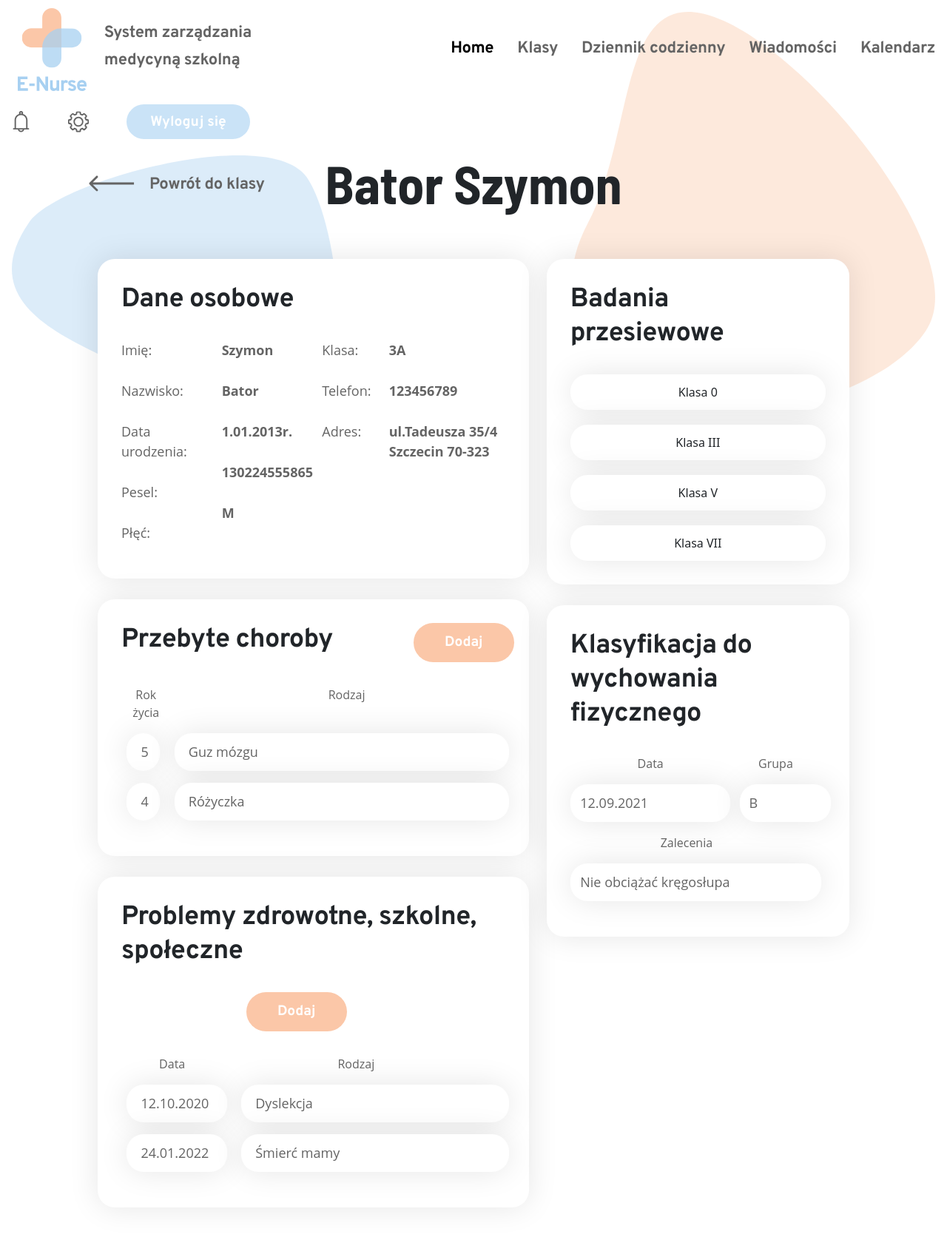
After one commit to kamilawk19/E-Nurse, a PHP site: page /front/student.html in a window 1280 px wide. The commit adds this page. Shown: the whole page at 74% size. Run offline with PHP 8.4, Linux system fonts and the light colour scheme; some libraries are stand-ins or nearby versions.

Commit message:
Nowy html (student, students_list), update css

```diff
--- /dev/null
+++ b/front/student.html
@@ -0,0 +1,170 @@
+<html lang="pl">
+<head>
+    <meta charset="utf-8" />
+    <meta http-equiv="X-UA-Compatible" content="IE=edge,chrome=1" />
+    <title>E-Nurse</title>
+
+    <link href="https://cdn.jsdelivr.net/npm/bootstrap@5.1.3/dist/css/bootstrap.min.css" rel="stylesheet" integrity="sha384-1BmE4kWBq78iYhFldvKuhfTAU6auU8tT94WrHftjDbrCEXSU1oBoqyl2QvZ6jIW3" crossorigin="anonymous">
+    <link rel="stylesheet" href="style.css">
+
+</head>
+
+
+<body>
+    <nav class="navbar">
+
+        <div class="navbar-brand navbar__heading">
+            <img src="images/logo.svg" alt="E-Nurse logo" />
+            <div class="subtitle">
+                <h3>System zarządzania</h3>
+                <h3>medycyną szkolną</h3>
+            </div>
+        </div>
+
+        <ul class="navbar__list">
+            <li class="navbar__list-item navbar__list-item-current">
+                <a href="main.html"><h3>Home</h3></a>
+            </li>
+            <li class="navbar__list-item">
+                <a href="classes.html"><h3>Klasy</h3></a>
+            </li>
+            <li class="navbar__list-item">
+                <a href="journal.html"><h3>Dziennik codzienny</h3></a>
+            </li>
+            <li class="navbar__list-item">
+                <a href="messages.html"><h3>Wiadomości</h3></a>
+            </li>
+            </li>
+            <li class="navbar__list-item">
+            <a href="calendar.html"><h3>Kalendarz</h3></a>
+            </li>
+        </ul>
+
+        <div class="navbar__buttons-container">
+            <a class="" href="notifications.html"><img class="notiffication_img img-fluid" src="images/notification.svg"></a>
+            <a class="" href="setting.html"><img class="setting_img img-fluid" src="images/setting.svg"></a>
+            <a class="btn-blue--filled" href="#">Wyloguj się</a>
+        </div>
+    </nav>
+
+    <div class="container">
+
+        <header>
+            <a class="col-md-3 offset-md-1 btn-back" href="students_list.html"><img src="images/Arrow.svg"><h3>Powrót do klasy</h3></a>
+            <div class="col-md-4">
+                <h1 class="">Bator Szymon</h1>
+            </div>
+        </header>
+
+        <div class="row col-md-10 offset-md-1">
+
+            <div class="col-md-7">
+                <div class="background__container student_blocks student_info">
+                    <h2>Dane osobowe</h2>
+                    <div class="row">
+                        <div class="col-md-3">
+                            <p>Imię:</p>
+                            <p>Nazwisko:</p>
+                            <p>Data urodzenia:</p>
+                            <p>Pesel:</p>
+                            <p>Płęć:</p>
+                        </div>
+                        <div class="col-md-2 student_info_">
+                            <p>Szymon</p>
+                            <p>Bator</p>
+                            <p>1.01.2013r.</p>
+                            <p>130224555865</p>
+                            <p>M</p>
+                        </div>
+                        <div class="col-md-2 offset-md-1">
+                            <p>Klasa:</p>
+                            <p>Telefon:</p>
+                            <p>Adres:</p>
+                        </div>
+                        <div class="col-md-4 student_info_">
+                            <p>3A</p>
+                            <p>123456789</p>
+                            <p>ul.Tadeusza 35/4 Szczecin 70-323</p>
+                        </div>
+                    </div>
+
+                </div>
+                <div class="background__container student_blocks">
+                    <div class="row student_blocks_titles">
+                        <h2 class="col-md-9">Przebyte choroby</h2>
+                        <a class="col-md-3 btn-peach--filled" href="#">Dodaj</a>
+                    </div>
+
+                    <div class="row student_titles">
+                        <p class="col-md-2">Rok życia</p>
+                        <p class="col-md-10">Rodzaj</p>
+                    </div>
+                    <div class="row student_diseases_">
+                        <p class="col-md-1 background__container">5</p>
+                        <p class="col-md-10 background__container">Guz mózgu</p>
+                    </div>
+                    <div class="row student_diseases_">
+                        <p class="col-md-1 background__container">4</p>
+                        <p class="col-md-10 background__container">Różyczka</p>
+                    </div>
+                </div>
+                <div class="background__container student_blocks">
+
+                        <h2>Problemy zdrowotne, szkolne, społeczne</h2>
+                    <div class="row student_blocks_titles">
+                        <a class="col-md-3 offset-md-4 btn-peach--filled" href="#">Dodaj</a>
+                    </div>
+                    <div class="row student_titles">
+                        <p class="col-md-3 student_pe_date">Data</p>
+                        <p class="col-md-8">Rodzaj</p>
+                    </div>
+                    <div class="row student_diseases_">
+                        <p class="col-md-3 background__container">12.10.2020</p>
+                        <p class="col-md-8 background__container">Dyslekcja</p>
+                    </div>
+                    <div class="row student_diseases_">
+                        <p class="col-md-3 background__container">24.01.2022</p>
+                        <p class="col-md-8 background__container">Śmierć mamy</p>
+                    </div>
+                </div>
+            </div>
+
+            <div class="col-md-5">
+                <div class="background__container student_blocks">
+                    <h2>Badania przesiewowe</h2>
+                    <a href="" class="background__container">Klasa 0</a>
+                    <a href="" class="background__container">Klasa III</a>
+                    <a href="" class="background__container">Klasa V</a>
+                    <a href="" class="background__container">Klasa VII</a>
+                </div>
+                <div class="background__container student_blocks">
+                    <h2>Klasyfikacja do wychowania fizycznego</h2>
+                    <div class="row student_titles">
+                        <p class="col-md-7  student_pe_date">Data</p>
+                        <p class="col-md-4">Grupa</p>
+                    </div>
+                    <div class="row student_pe">
+                        <p class="col-md-7 background__container">12.09.2021</p>
+                        <p class="col-md-4 background__container">B</p>
+                    </div>
+                    <div class="row student_titles">
+                        <p class="col-md-11">Zalecenia</p>
+                    </div>
+                    <div class="row student_pe">
+                        <p class="col-md-11 background__container">Nie obciążać kręgosłupa</p>
+                    </div>
+                </div>
+            </div>
+
+         </div>
+
+
+        <img class="img-fluid peach_vector-main" src="images/peach_vector.svg">
+        <img class="img-fluid blue_vector-main" src="images/blue_vector.svg">
+    </div>
+
+    <script src="https://cdn.jsdelivr.net/npm/@popperjs/core@2.10.2/dist/umd/popper.min.js" integrity="sha384-7+zCNj/IqJ95wo16oMtfsKbZ9ccEh31eOz1HGyDuCQ6wgnyJNSYdrPa03rtR1zdB" crossorigin="anonymous"></script>
+    <script src="https://cdn.jsdelivr.net/npm/bootstrap@5.1.3/dist/js/bootstrap.min.js" integrity="sha384-QJHtvGhmr9XOIpI6YVutG+2QOK9T+ZnN4kzFN1RtK3zEFEIsxhlmWl5/YESvpZ13" crossorigin="anonymous"></script>
+
+</body>
+</html>
--- a/front/style.css
+++ b/front/style.css
@@ -27,7 +27,7 @@ h3{
     font-style: normal;
     font-weight: bold;
     font-size: 1.375rem;
-    line-height:  1.7rem;;
+    line-height:  1.8rem;;
     letter-spacing: -0.02em;
 }
 h4{
@@ -64,6 +64,7 @@ h6{
 p{
     font-family: Open Sans;
     font-size: 1.125rem;
+    color:#646464;
 }
 ul {
     list-style-type: none;
@@ -88,15 +89,13 @@ a:hover{
 }
 
 .btn-peach--filled{
-    width: 14.625rem;
-    height: 3.75rem;
-    padding-top: 0.2rem;
+    padding: 0.65rem 2rem 0.5rem 2rem;
     border: 0;
     border-radius: 50px;
     background: #FBC7A8;
     font-family: Overpass;
     font-weight: bold;
-    font-size: 1.375rem;
+    font-size: 1.2rem;
     color: white;
 }
 .btn-peach--filled:hover{
@@ -119,13 +118,13 @@ a:hover{
 }
 
 .btn-blue--filled{
-    padding: 0.75rem 1.5rem;
+    padding: 0.65rem 2rem 0.5rem 2rem;
     border: 0;
     border-radius: 50px;
     background: #CAE3F7;
     font-family: Overpass;
     font-weight: bold;
-    font-size: 1.375rem;
+    font-size: 1.2rem;
     color: white;
 }
 .btn-blue--filled:hover{
@@ -152,6 +151,13 @@ a:hover{
     width: 3.875rem;
     height: 1.5rem;
 }
+
+.list-btn{
+    font-size: 1rem;
+    margin: 0 1rem;
+    margin-top: 0.5rem;
+}
+
 
 /* Navbar */
 .navbar{
@@ -190,11 +196,13 @@ a:hover{
     display: flex;
     gap: 3.125rem
 }
-.setting_img{
-    padding: 0.84rem 0;
+img.setting_img{
+    margin: 0.55rem 0;
+    max-height: 1.875rem;
 }
-.notiffication_img{
-    padding: 0.6rem 0;
+img.notiffication_img{
+    margin: 0.5rem 0;
+    max-height: 1.975rem;
 }
 /* Login container */
 .background__container{
@@ -202,6 +210,7 @@ a:hover{
     box-shadow: 0px 0px 40px rgba(0, 0, 0, 0.1);
     border-radius: 23px;
     background-color: white;
+    padding: 2rem;
 }
 .form{
     padding: 8vh 0;
@@ -341,7 +350,6 @@ header h3{
 .upcoming_events{
     text-align: center;
     display:block;
-    padding: 2rem;
 }
 .upcoming_event{
     display: flex;
@@ -349,6 +357,11 @@ header h3{
 }
 .date{
     display: block;
+    padding: 0;
+    padding-top: 0.5rem;
+}
+.date h2{
+    margin: 0;
 }
 .evet_title{
     text-align: left;
@@ -359,11 +372,11 @@ header h3{
     padding-left: 3rem;
 }
 .journal_main{
-    padding: 2rem;
     gap: 3vw;
 }
 .journal_main h2{
     padding-top: 0.2rem;
+    margin: 0;
 }
 .journal_main a{
     background-color: #FBC7A8;
@@ -376,7 +389,6 @@ header h3{
 }
 .recent_classes{
     display: block;
-    padding: 2.5rem;
     margin-top: 2rem;;
 }
 .recent__classes{
@@ -395,6 +407,7 @@ header h3{
     font-size: 0.9rem;
     margin-bottom: 0.4vw;
     padding: 0 0.5rem;
+    color: white;
 }
 #recent_class1{
     background-color: #6D9AC5;
@@ -420,6 +433,7 @@ header h3{
 }
 .sort_filtr h3{
     margin-top: 0.6rem;
+    color: #646464;
 }
 .level{
     display: flex;
@@ -439,6 +453,7 @@ header h3{
     font-size: 0.9rem;
     margin-bottom: 0.4vw;
     padding: 0 0.5rem;
+    color: white;
 }
 #class_0{
     background-color: #568ABB;
@@ -467,3 +482,94 @@ header h3{
 #class_8{
     background-color: #FDE6D8;
 }
+
+/* Students List */
+.class_info{
+    color:#646464;
+}
+.class_info_{
+    display: flex;
+}
+.class_info_ p{
+    font-size: 1rem;
+}
+.info{
+    font-weight: bold;
+    margin-left: 1.5rem;
+    margin-right: 4vw;
+}
+
+.titles p{
+    font-size: 0.93rem;
+}
+.title{
+    text-align: center;
+}
+.student{
+    padding: 0;
+    padding-top: 0.75rem;
+    margin-bottom: 1rem;
+}
+.student p{
+    font-size: 1rem;
+}
+.check-ups{
+    display: flex;
+    gap:1vw;
+}
+.list-buttons{
+    margin-top: 0.125rem;
+}
+
+/* Student */
+
+.student_blocks{
+    display: block;
+    margin-bottom: 1.75rem;
+}
+.student_blocks a{
+    display: block;
+    text-align: center;
+    padding: 0.75rem;
+    margin-top: 1.25rem;
+}
+.student_blocks h2{
+    margin-bottom: 2rem;
+}
+
+.student_blocks_titles{
+    margin-bottom: 2rem;
+}
+.student_blocks_titles h2{
+    margin-bottom: 0;
+}
+.student_blocks_titles a{
+    margin-top: 0;
+}
+
+.student_info h2{
+    margin-bottom: 0.25rem;
+}
+.student_info p{
+    margin-top: 1.75rem;
+}
+.student_info_{
+    font-weight: bold;
+}
+
+.student_titles p{
+    font-size: 1rem;
+    text-align: center;
+}
+.student_diseases_ p{
+    padding: 0.75rem 1.5vw;
+    margin-left: 1.5vw;
+}
+.student_pe p{
+    padding: 0.75rem 1vw;
+    margin-left: 1vw;
+    text-align: center;
+}
+.student_pe_date{
+    margin-left: 1vw;
+}
```
Also changed, not shown: front/students_list.html (added, +133 -0 lines).
